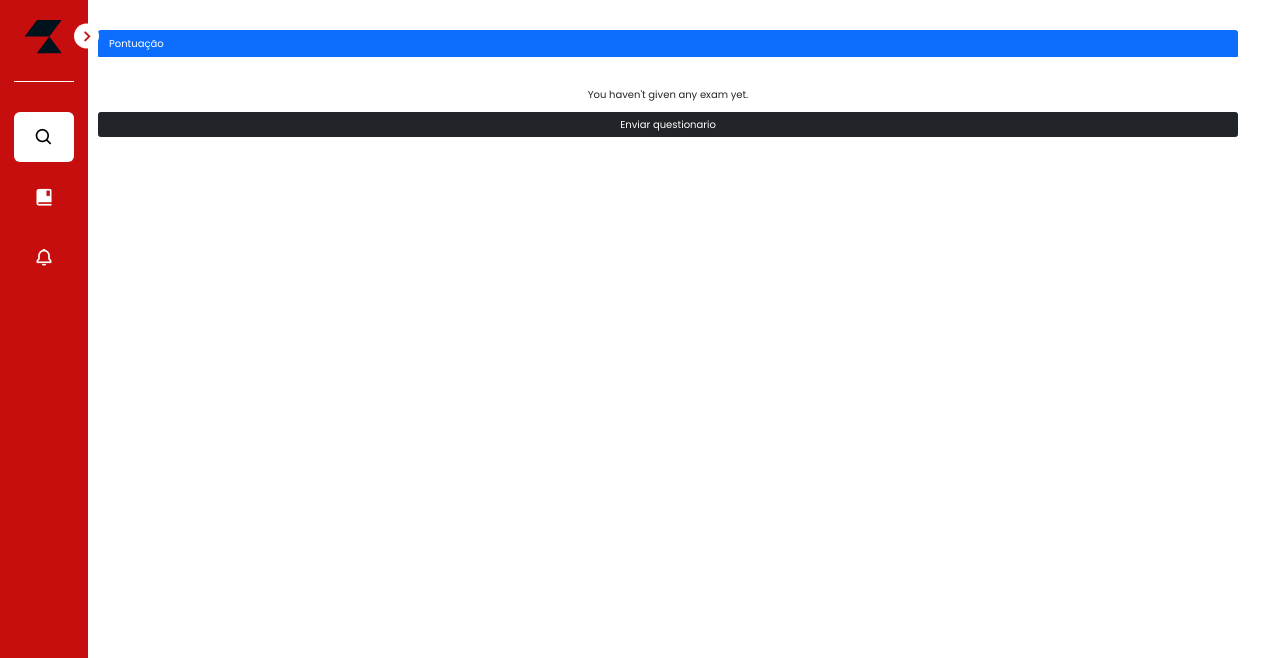
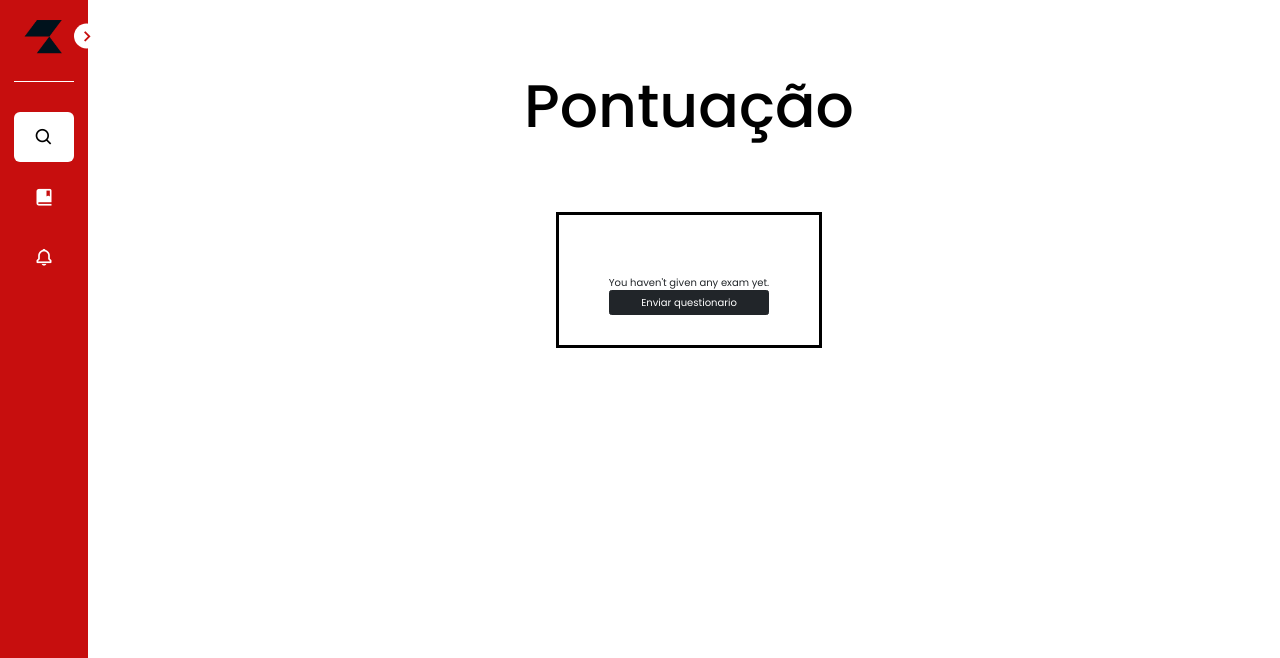
Before and after one commit to BryanWille/magis, a Django app: page /quest/view_score in a window 1280 px wide. Shown: the top 658 px of the page. Run offline with Django 4.2, Linux system fonts and the light colour scheme; a user stored in the database is signed in; data comes from the database, SQL or seed files in the repository; both versions use the stored data as it was after the commit; some libraries are stand-ins or nearby versions.

Commit message:
pág de pontuação

```diff
--- a/static/css/footbar.css
+++ b/static/css/footbar.css
@@ -1,11 +1,13 @@
-#footer {
-    max-width: 100%;
-    max-height: 100%;
+footer {
+    width: 100%;
     position: absolute;
     bottom: 0;
+    left: 0;
 }
 
-footer > .container {
-    max-width: 100%;
-    max-height: 100%;
+footer {
+    font-size: 20px;
+    text-align: center;
+    color: var(--text-color);
+    background-color: var(--sidebar-color);
 }
--- /dev/null
+++ b/static/css/score.css
@@ -0,0 +1,46 @@
+p {
+    margin: 0px;
+}
+
+h1 {
+    color: var(--main-text-color);
+    font-size: 60px;
+    margin: 70px 0px;
+    text-align: center;
+}
+
+#div-score {
+    border: 3px solid var(--main-text-color);
+    margin: auto;
+    width: fit-content;
+    padding: 30px 50px;
+}
+
+
+#lista-scores {
+    margin: auto;
+    list-style: none;
+    font-size: 20px;
+    padding: 0px;
+    border-radius: 6px;
+    margin: 7px;
+    border: 2px solid var(--main-text-color);
+    ;
+    width: 500px;
+}
+
+#num-score {
+    width: 30px;
+    height: 30px;
+    display: inline-block;
+    text-align: center;
+    background-color: var(--sidebar-color);
+    border-radius: 3px;
+}
+
+#nome-materia {
+    display: inline;
+    color: var(--main-text-color);
+    background-color: var(--body-color);
+    border-radius: 3px;
+}
--- a/templates/base.html
+++ b/templates/base.html
@@ -41,13 +41,11 @@
 
         {% include 'sidebar.html' %}
         <main>
-            <div style="padding-left: 20px;">
+            <div style="padding: 0px 0px 70px 20px;">
                 {% block conteudo %}
                 {% endblock conteudo %}
             </div>
-            <link rel="stylesheet" href="/static/css/footbar.css">
-            <footer>
-            </footer>
+
         </main>
         </section>
     </div>
--- a/templates/main/index.html
+++ b/templates/main/index.html
@@ -7,7 +7,7 @@
 <div class="container-main">
     <div class="row">
         <div class=" col-1">
-
+            <br> <br> <br>
             <p>Você anda com medo de suas provas ou não entende sua matéria?</p>
             <p>Venha conosco, aqui na Secular você ira provar todo o seu conhecimento , provar também de uma vez por
                 todas
@@ -24,7 +24,7 @@
                 </div>
             </div>
         </div>
-        <div class=" col-2"><img src="/static/img/index-img.png" alt="Secular"></div>
+        <div class=" col-2"> <img src="/static/img/index-img.png" alt="Secular"></div>
     </div>
 </div>
 
--- a/templates/quest/score.html
+++ b/templates/quest/score.html
@@ -3,13 +3,17 @@
 {% block conteudo %}
 
 
-<div class="container mt-5">
-
+<link rel="stylesheet" href="/static/css/score.css">
+<h1>Pontuação</h1>
+<div id="div-score">
     <ul class="list-group">
-        <li class="list-group-item active">Pontuação</li>
         {% for s in score %}
-        <li class="list-group-item ">{{s.score}} - {{s.course.course_name}}</li>
-
+        <li id="lista-scores">
+            <div id="score-aluno">
+                <p id="num-score">{{s.score}}</p>
+                <p id="nome-materia"> - {{s.course.course_name}}</p>
+            </div>
+        </li>
         {% endfor %}
         {% if score %}
         {% else %}
@@ -17,9 +21,8 @@
         <a class="btn btn-dark" href="/">Enviar questionario</a>
         {% endif %}
     </ul>
-
-
 </div>
 
 
+
 {% endblock %}
```
Also changed, not shown: static/css/index.css (+19 -18 lines), static/css/quiz.css (+33 -0 lines), templates/quest/quiz.html (+5 -4 lines), db.sqlite3.
